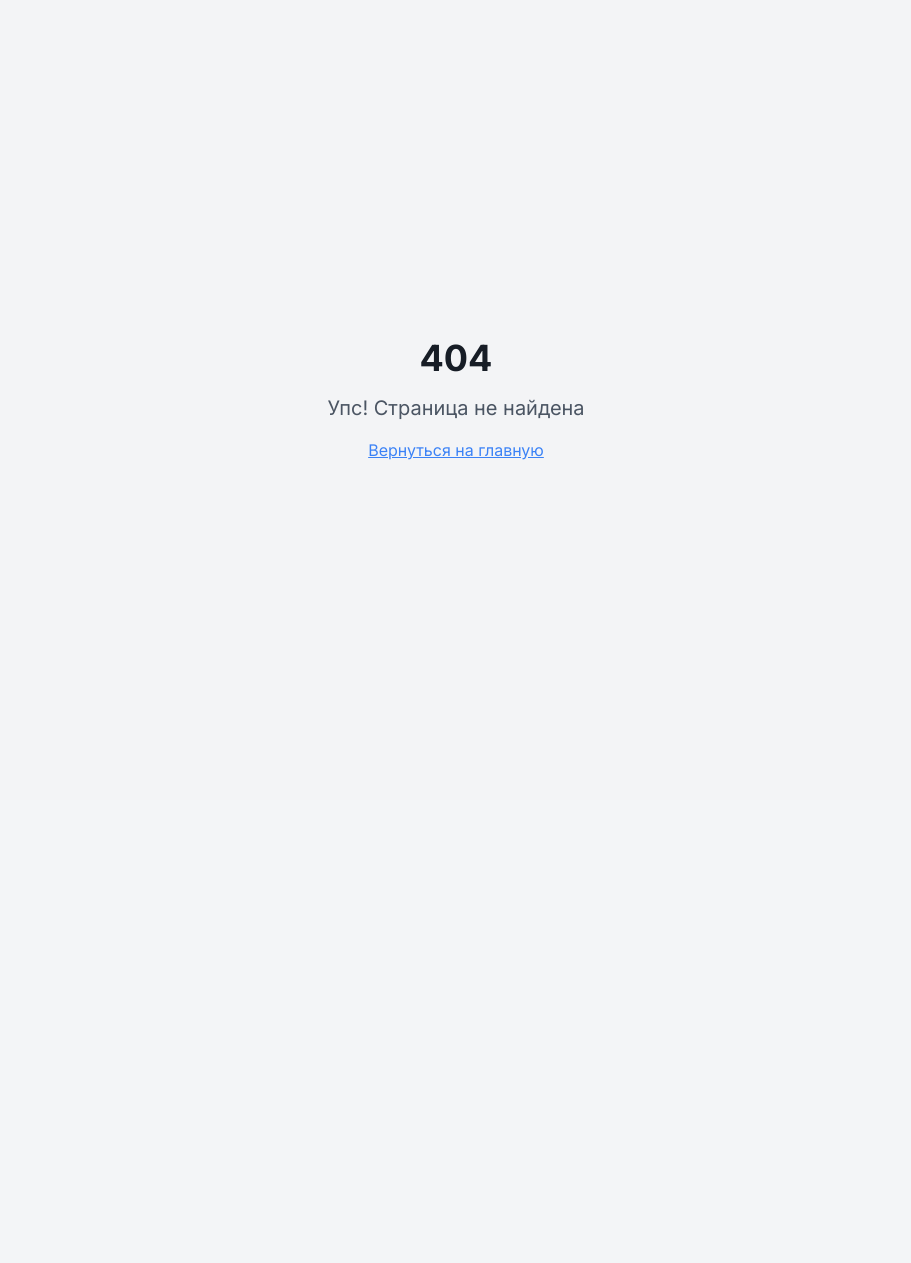
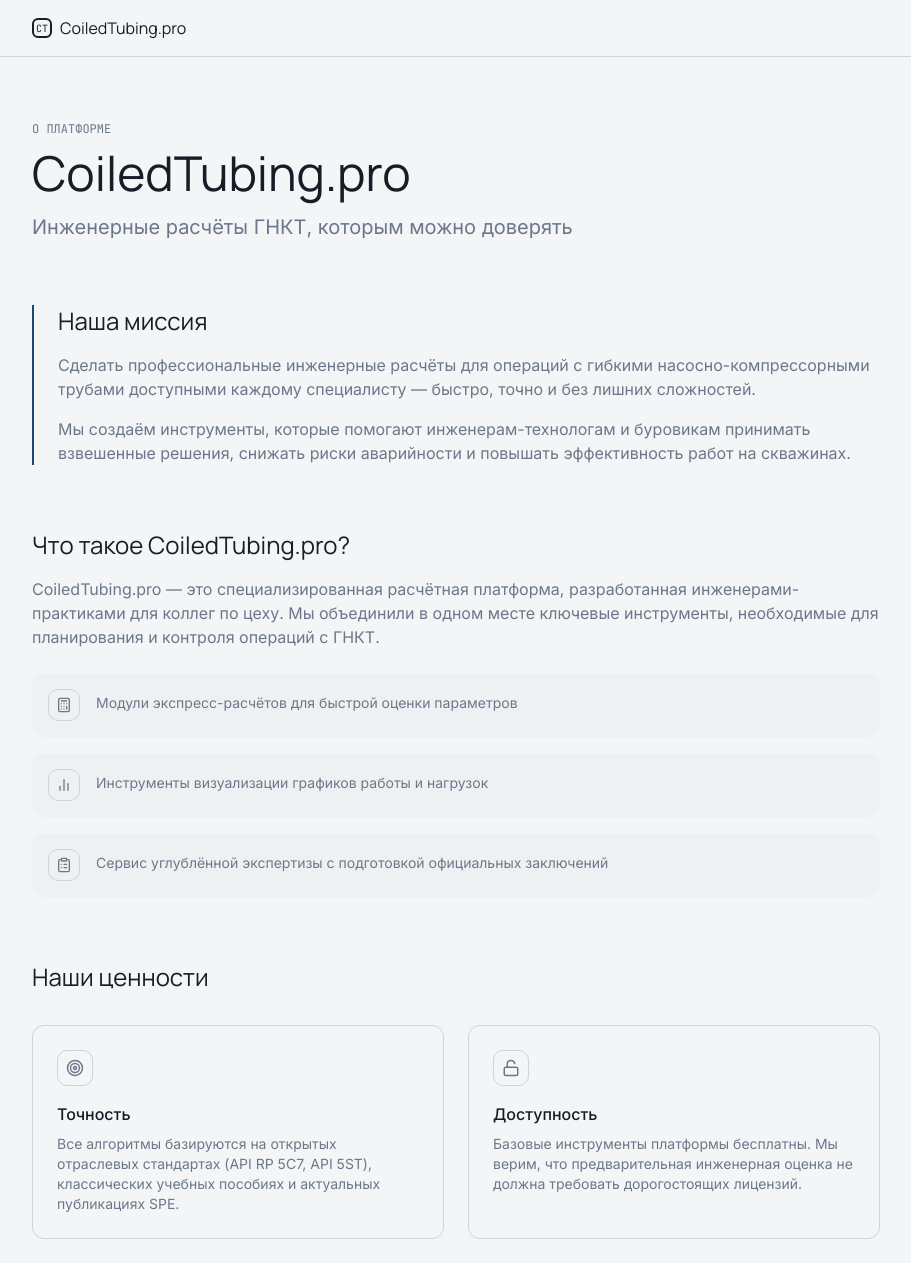
Before and after one commit to pr-poehali-dev/quantum-research-initiative-17, a React (Vite) app: page /about in a window 1280 px wide. Before the commit this address had no page. Shown: the top 1263 px of the page, without its empty margins (184-1095 px from the left). Before the commit the page ends 800 px from the top, so only its background shows below. Built offline with nearby package versions, Linux system fonts and the light colour scheme.

Commit message:
feat: добавить блок "О платформе"

```diff
--- a/src/App.tsx
+++ b/src/App.tsx
@@ -9,6 +9,7 @@ import Privacy from "./pages/Privacy";
 import Terms from "./pages/Terms";
 import Contacts from "./pages/Contacts";
 import Methodology from "./pages/Methodology";
+import About from "./pages/About";
 import NotFound from "./pages/NotFound";
 
 const queryClient = new QueryClient();
@@ -25,6 +26,7 @@ const App = () => (
           <Route path="/terms" element={<Terms />} />
           <Route path="/contacts" element={<Contacts />} />
           <Route path="/methodology" element={<Methodology />} />
+          <Route path="/about" element={<About />} />
           {/* ADD ALL CUSTOM ROUTES ABOVE THE CATCH-ALL "*" ROUTE */}
           <Route path="*" element={<NotFound />} />
         </Routes>
--- a/src/components/Footer.tsx
+++ b/src/components/Footer.tsx
@@ -25,13 +25,18 @@ const Footer = () => {
           <div>
             <h4 className="text-xs font-mono text-muted-foreground mb-4">НАВИГАЦИЯ</h4>
             <ul className="space-y-2">
-              {["Инструменты", "Тарифы", "Отзывы", "О платформе"].map((link) => (
+              {["Инструменты", "Тарифы", "Отзывы"].map((link) => (
                 <li key={link}>
                   <a href="#" className="text-sm hover:text-primary transition-colors">
                     {link}
                   </a>
                 </li>
               ))}
+              <li>
+                <Link to="/about" className="text-sm hover:text-primary transition-colors">
+                  О платформе
+                </Link>
+              </li>
             </ul>
           </div>
 
--- /dev/null
+++ b/src/pages/About.tsx
@@ -0,0 +1,148 @@
+import { Link } from "react-router-dom";
+import Icon from "@/components/ui/icon";
+
+const About = () => {
+  return (
+    <div className="min-h-screen bg-background">
+      <header className="border-b border-border py-4">
+        <div className="max-w-4xl mx-auto px-6">
+          <Link to="/" className="flex items-center gap-2 w-fit">
+            <div className="w-5 h-5 border-2 border-foreground rounded-sm flex items-center justify-center">
+              <span className="text-[10px] font-mono">CT</span>
+            </div>
+            <span className="font-serif">CoiledTubing.pro</span>
+          </Link>
+        </div>
+      </header>
+
+      <main className="max-w-4xl mx-auto px-6 py-16">
+        {/* Hero */}
+        <div className="mb-16">
+          <p className="text-xs font-mono text-muted-foreground mb-3">О ПЛАТФОРМЕ</p>
+          <h1 className="font-serif text-4xl md:text-5xl mb-4 leading-tight">
+            CoiledTubing.pro
+          </h1>
+          <p className="text-xl text-muted-foreground">
+            Инженерные расчёты ГНКТ, которым можно доверять
+          </p>
+        </div>
+
+        {/* Миссия */}
+        <section className="mb-16 border-l-2 border-primary pl-6">
+          <h2 className="font-serif text-2xl mb-4">Наша миссия</h2>
+          <p className="text-muted-foreground mb-4">
+            Сделать профессиональные инженерные расчёты для операций с гибкими насосно-компрессорными трубами доступными каждому специалисту — быстро, точно и без лишних сложностей.
+          </p>
+          <p className="text-muted-foreground">
+            Мы создаём инструменты, которые помогают инженерам-технологам и буровикам принимать взвешенные решения, снижать риски аварийности и повышать эффективность работ на скважинах.
+          </p>
+        </section>
+
+        {/* Что такое платформа */}
+        <section className="mb-16">
+          <h2 className="font-serif text-2xl mb-4">Что такое CoiledTubing.pro?</h2>
+          <p className="text-muted-foreground mb-6">
+            CoiledTubing.pro — это специализированная расчётная платформа, разработанная инженерами-практиками для коллег по цеху. Мы объединили в одном месте ключевые инструменты, необходимые для планирования и контроля операций с ГНКТ.
+          </p>
+          <div className="grid gap-4">
+            {[
+              { icon: "Calculator", text: "Модули экспресс-расчётов для быстрой оценки параметров" },
+              { icon: "BarChart2", text: "Инструменты визуализации графиков работы и нагрузок" },
+              { icon: "ClipboardList", text: "Сервис углублённой экспертизы с подготовкой официальных заключений" },
+            ].map((item) => (
+              <div key={item.text} className="flex items-start gap-4 bg-secondary/30 rounded-xl p-4">
+                <div className="w-8 h-8 rounded-lg border border-border flex items-center justify-center shrink-0">
+                  <Icon name={item.icon as "Calculator"} size={16} className="text-muted-foreground" />
+                </div>
+                <p className="text-sm text-muted-foreground pt-1">{item.text}</p>
+              </div>
+            ))}
+          </div>
+        </section>
+
+        {/* Ценности */}
+        <section className="mb-16">
+          <h2 className="font-serif text-2xl mb-8">Наши ценности</h2>
+          <div className="grid md:grid-cols-2 gap-6">
+            {[
+              {
+                icon: "Target",
+                title: "Точность",
+                text: "Все алгоритмы базируются на открытых отраслевых стандартах (API RP 5C7, API 5ST), классических учебных пособиях и актуальных публикациях SPE.",
+              },
+              {
+                icon: "Unlock",
+                title: "Доступность",
+                text: "Базовые инструменты платформы бесплатны. Мы верим, что предварительная инженерная оценка не должна требовать дорогостоящих лицензий.",
+              },
+              {
+                icon: "Shield",
+                title: "Конфиденциальность",
+                text: "Данные ваших скважин — ваша коммерческая тайна. Информация, введённая в калькуляторы, не сохраняется и не передаётся третьим лицам.",
+              },
+              {
+                icon: "Award",
+                title: "Профессионализм",
+                text: "За каждым расчётом стоит понимание реальных процессов в стволе скважины. Мы не просто выводим цифры — мы помогаем их интерпретировать.",
+              },
+            ].map((item) => (
+              <div key={item.title} className="border border-border rounded-xl p-6">
+                <div className="w-9 h-9 rounded-lg border border-border flex items-center justify-center mb-4">
+                  <Icon name={item.icon as "Target"} size={18} className="text-muted-foreground" />
+                </div>
+                <h3 className="font-medium mb-2">{item.title}</h3>
+                <p className="text-sm text-muted-foreground">{item.text}</p>
+              </div>
+            ))}
+          </div>
+        </section>
+
+        {/* Для кого */}
+        <section className="mb-16">
+          <h2 className="font-serif text-2xl mb-8">Для кого эта платформа</h2>
+          <div className="space-y-3">
+            {[
+              { role: "Инженеры-технологи", desc: "для быстрой проверки допусков и режимов работы" },
+              { role: "Мастера ГНКТ", desc: "для оперативного контроля параметров на месте" },
+              { role: "Специалисты по ГНКТ", desc: "для углублённого анализа графиков и циклов" },
+              { role: "Студенты и преподаватели", desc: "для изучения методик расчёта и моделирования" },
+            ].map((item) => (
+              <div key={item.role} className="flex items-center justify-between py-4 border-b border-border last:border-0">
+                <span className="font-medium">{item.role}</span>
+                <span className="text-sm text-muted-foreground text-right">{item.desc}</span>
+              </div>
+            ))}
+          </div>
+        </section>
+
+        {/* CTA */}
+        <div className="bg-secondary/30 rounded-2xl p-8 text-center">
+          <h2 className="font-serif text-2xl mb-3">Готовы начать?</h2>
+          <p className="text-muted-foreground text-sm mb-6">Попробуйте инструменты бесплатно или оставьте заявку на экспертизу</p>
+          <div className="flex flex-col sm:flex-row gap-3 justify-center">
+            <Link
+              to="/"
+              className="inline-flex items-center justify-center gap-2 bg-primary text-primary-foreground px-6 py-2.5 rounded-full text-sm font-medium hover:bg-primary/90 transition-colors"
+            >
+              Открыть инструменты
+            </Link>
+            <Link
+              to="/contacts"
+              className="inline-flex items-center justify-center gap-2 border border-border px-6 py-2.5 rounded-full text-sm font-medium hover:bg-secondary transition-colors"
+            >
+              Связаться с нами
+            </Link>
+          </div>
+        </div>
+      </main>
+
+      <footer className="border-t border-border py-6 mt-8">
+        <div className="max-w-4xl mx-auto px-6">
+          <p className="text-xs text-muted-foreground">2026 COILEDTUBING.PRO</p>
+        </div>
+      </footer>
+    </div>
+  );
+};
+
+export default About;
```
